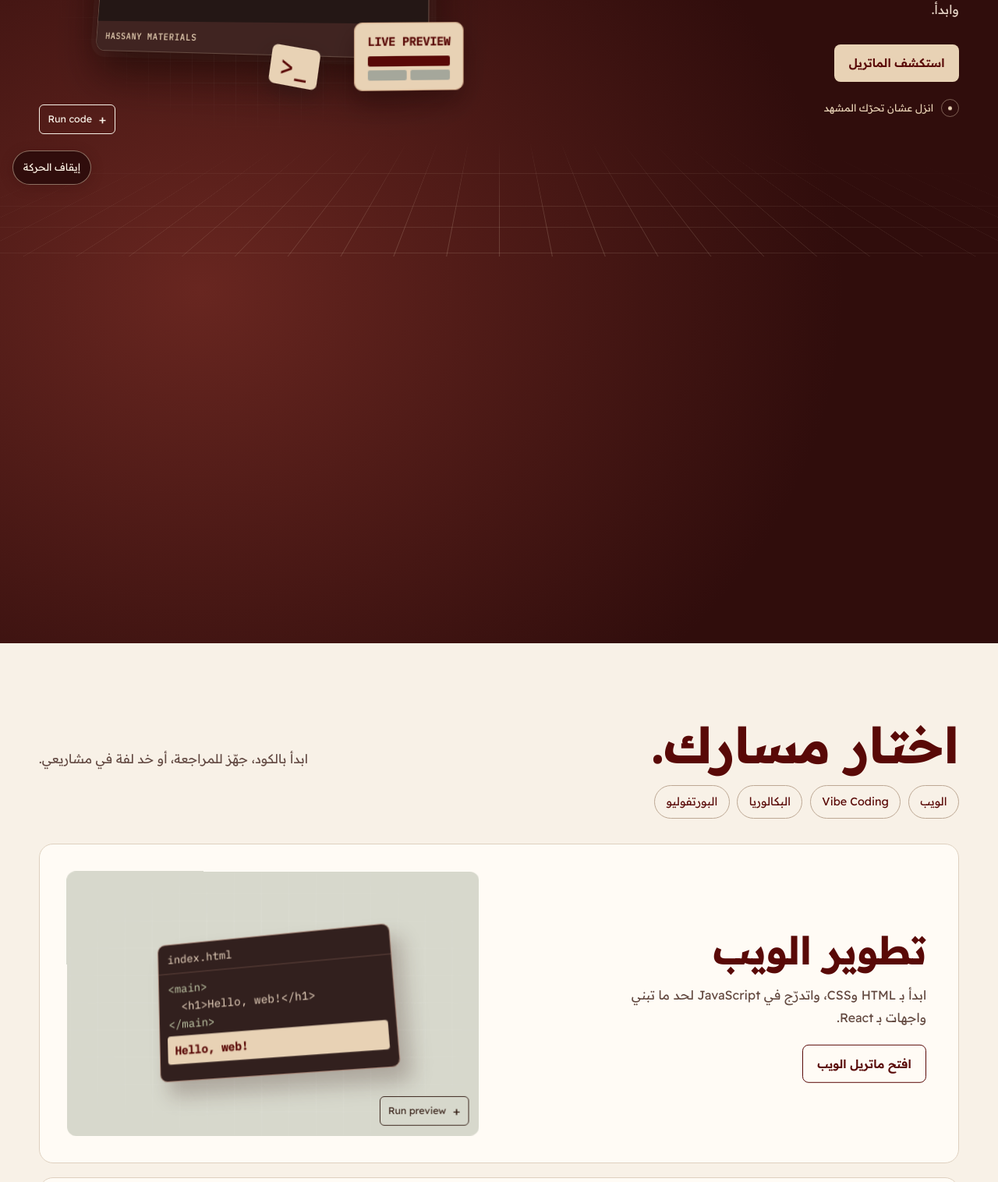
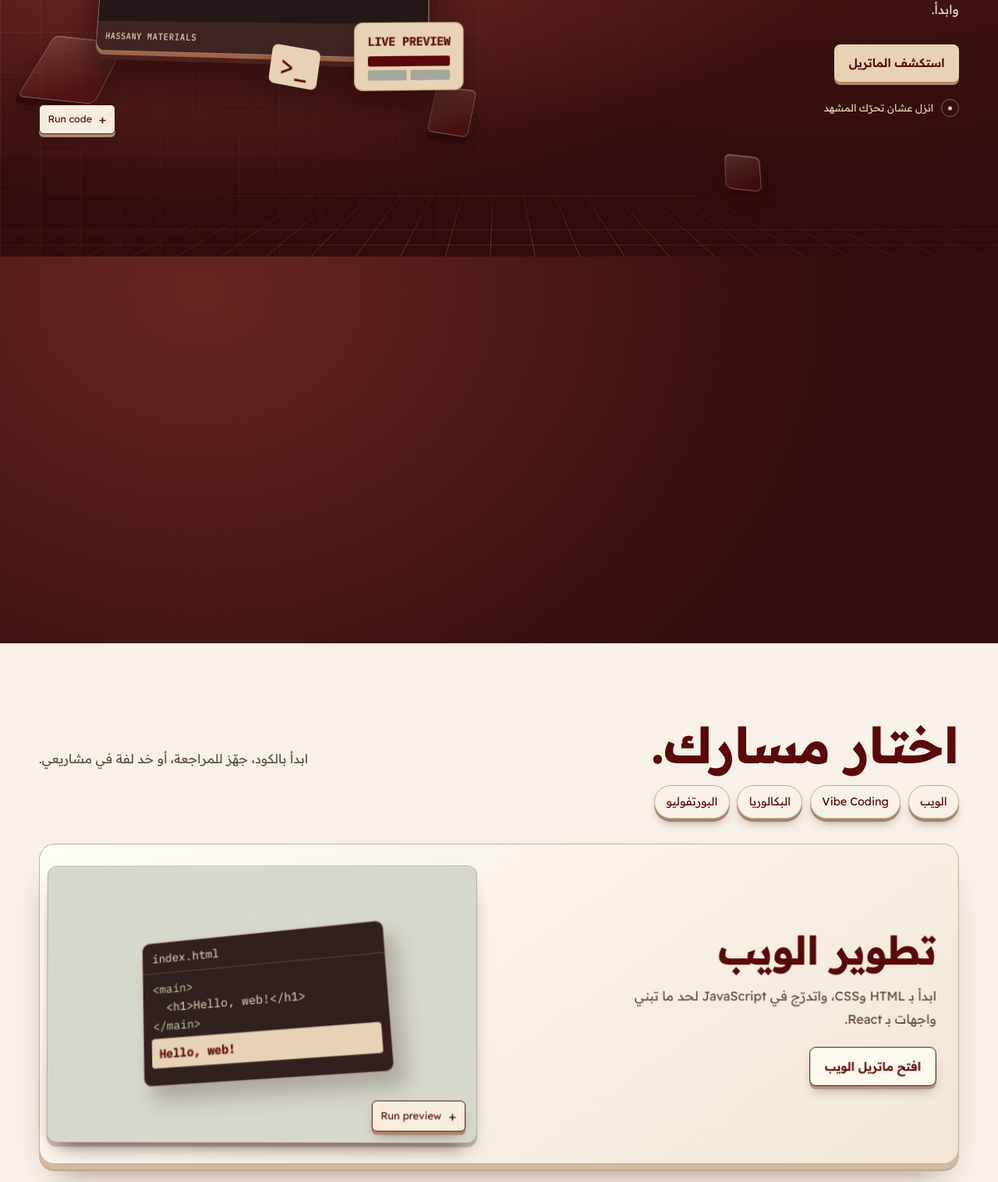
Before and after one commit to mohamedhassany/hassany-materials, a plain HTML site: page index.html in a window 1280 px wide. Shown: the part 547-2063 px from the top of the page at 78% size. Drawn offline with Linux system fonts and the light colour scheme.

Commit message:
Bring full cards into view with scroll-driven 3D depth

```diff
--- /dev/null
+++ b/depth-gallery.css
@@ -0,0 +1,90 @@
+/* The stationary stage provides the scroll bounds and perspective for the whole card. */
+body { overflow-x:clip; }
+.track-stage {
+  position:relative;
+  margin:0 0 clamp(2rem,6vw,5rem);
+  perspective:950px;
+  perspective-origin:50% 40%;
+  scroll-margin-top:1rem;
+}
+.track-stage .track {
+  margin:0;
+  border:1px solid #c4a990;
+  border-radius:20px;
+  background:linear-gradient(145deg,#fffdf6,#f2e5d5);
+  box-shadow:0 1px 0 #fff inset,0 7px 0 #d1baa2,0 9px 0 #bea68e,0 29px 42px -25px #512a23a6;
+  transform-style:preserve-3d;
+  perspective:none;
+  transform:translate3d(0,var(--entry-y,0px),var(--entry-z,0px))
+    rotateX(var(--entry-pitch,0deg)) rotateY(var(--entry-yaw,0deg)) rotateZ(var(--entry-roll,0deg));
+}
+.track-stage:has(:focus-visible) .track { transform:none; }
+.track-stage:nth-child(even) .track-copy { grid-column:2; grid-row:1; }
+.track-stage:nth-child(even) .track-art { grid-column:1; grid-row:1; }
+.track-stage .track-copy { transform:translateZ(18px); }
+.motion-on .track-stage .track-copy { transform:translate3d(0,var(--track-copy-y,0px),22px); }
+.track-stage .track-art {
+  border:1px solid #4d2b2840;
+  box-shadow:0 1px 0 #fff6 inset,0 5px 0 #623e3449,0 14px 24px -15px #3c181a;
+}
+.motion-on .track-stage .track-art {
+  transform:translate3d(var(--track-x,0px),var(--track-y,0px),calc(42px + var(--track-z,0px) * .18))
+    rotateX(calc(var(--track-rx,0deg) * .45)) rotateY(calc(var(--track-ry,0deg) * .45));
+}
+.button,.ribbon a,.art-action {
+  --edge:#a98267; --lift:0px;
+  transform:translateY(var(--lift));
+  box-shadow:0 1px 0 #fff4 inset,0 4px 0 var(--edge),0 9px 15px -7px #35191988;
+  transition:transform .2s,box-shadow .2s,background .2s,color .2s;
+}
+.outline { background:#fff8ec; --edge:#b3957f; }
+.primary { --edge:#b58866; }
+.art-action { background:#f8eddc; color:#531612; --edge:#ab8871; }
+.art:is(.is-preview,.is-pressed) .art-action,.button:hover,.ribbon a:hover { --lift:-3px; }
+.art:active .art-action,.button:active,.ribbon a:active { --lift:3px; box-shadow:0 1px 0 var(--edge); }
+
+.hero-stage {
+  background:radial-gradient(ellipse at 22% 52%,#772b25 0%,transparent 54%),
+    radial-gradient(ellipse at 83% 0%,#64211b 0%,transparent 60%),#300d0c;
+}
+.hero-stage::before {
+  content:""; position:absolute; inset:0; z-index:-2; pointer-events:none;
+  background:linear-gradient(#e8d2b515 1px,transparent 1px),linear-gradient(90deg,#e8d2b515 1px,transparent 1px);
+  background-size:clamp(27px,4vw,64px) clamp(27px,4vw,64px);
+  mask-image:linear-gradient(110deg,#000,transparent 85%);
+}
+.hero-stage .stage-grid {
+  inset:42% -56% -65%;
+  background-image:linear-gradient(#e8d2b547 1px,transparent 1px),linear-gradient(90deg,#e8d2b547 1px,transparent 1px);
+  transform:perspective(520px) rotateX(62deg) translateY(var(--grid-y,0px));
+}
+.pixel-field { position:absolute; inset:0; z-index:-1; perspective:800px; pointer-events:none; }
+.pixel-field i {
+  position:absolute; top:var(--row); left:var(--col);
+  width:var(--tile); aspect-ratio:1; border-radius:7px;
+  border:1px solid #edd0b643;
+  background:linear-gradient(155deg,#e8d2b52c,#59090754 80%);
+  box-shadow:0 8px 0 #27080794,0 21px 34px #2007047a,0 1px 0 #fff4 inset;
+  transform:rotateX(26deg) rotateY(-24deg) rotateZ(12deg);
+  animation:pixel-orbit var(--period) ease-in-out var(--phase) infinite alternate;
+}
+.pixel-field i:nth-child(1) { --row:13%; --col:9%; --tile:64px; --period:5s; --phase:-2s; }
+.pixel-field i:nth-child(2) { --row:24%; --col:15%; --tile:38px; --period:6s; --phase:-1s; }
+.pixel-field i:nth-child(3) { --row:15%; --col:40%; --tile:51px; --period:7s; --phase:-4s; }
+.pixel-field i:nth-child(4) { --row:66%; --col:7%; --tile:84px; --period:7s; --phase:-1s; }
+.pixel-field i:nth-child(5) { --row:73%; --col:43%; --tile:59px; --period:5s; --phase:-3s; }
+.pixel-field i:nth-child(6) { --row:84%; --col:72%; --tile:42px; --period:6s; --phase:-3s; }
+.hero-console { border-color:#e8d2b592; box-shadow:0 5px 0 #a26348,0 11px 0 #4d211c,0 40px 64px #190605b0; }
+@keyframes pixel-orbit {
+  to { transform:translate3d(0,-22px,55px) rotateX(42deg) rotateY(9deg) rotateZ(2deg); }
+}
+@media (max-width:720px) {
+  .track-stage:nth-child(even) .track-copy,.track-stage:nth-child(even) .track-art { grid-area:auto; }
+  .motion-on .track-stage .track-art { transform:translateZ(14px); }
+  .pixel-field { opacity:.67; }
+  .pixel-field i:nth-child(3) { --row:62%; }
+  .pixel-field i:nth-child(4) { --row:81%; }
+}
+@media (prefers-reduced-motion:reduce) {
+  .button,.ribbon a,.art-action { transform:none; }
+}
--- a/index.html
+++ b/index.html
@@ -10,8 +10,9 @@
   <link rel="preconnect" href="https://fonts.gstatic.com" crossorigin>
   <link href="https://fonts.googleapis.com/css2?family=IBM+Plex+Mono:wght@400;500&family=Manrope:wght@500;700;800&family=Readex+Pro:wght@400;500;600;700&display=swap" rel="stylesheet">
   <link rel="stylesheet" href="materials.css?v=motion-controls">
-  <link rel="stylesheet" href="showreel.css?v=motion-controls">
-  <script src="materials.js?v=motion-controls" defer></script>
+  <link rel="stylesheet" href="showreel.css?v=depth-gallery">
+  <link rel="stylesheet" href="depth-gallery.css">
+  <script src="materials.js?v=depth-gallery" defer></script>
 </head>
 <body id="top">
   <a class="skip" href="#materials">روح للماتريل</a>
@@ -26,6 +27,9 @@
     <section class="hero">
       <div class="hero-stage">
         <div class="stage-grid" aria-hidden="true"></div>
+        <div class="pixel-field" aria-hidden="true">
+          <i></i><i></i><i></i><i></i><i></i><i></i>
+        </div>
         <div class="wrap hero-grid">
         <div class="hero-copy">
           <p class="overline">ماتريل محمد حساني</p>
@@ -55,7 +59,7 @@
       <div class="ribbon">
         <a href="#web">الويب</a><a href="#vibe" dir="ltr">Vibe Coding</a><a href="#school">البكالوريا</a><a href="#work">البورتفوليو</a>
       </div>
-      <article class="track web" id="web">
+      <div class="track-stage" id="web"><article class="track web">
         <div class="track-copy">
           <h3>تطوير الويب</h3><p>ابدأ بـ HTML وCSS، واتدرّج في JavaScript لحد ما تبني واجهات بـ React.</p>
           <a class="button outline" href="https://frontend-step.vercel.app/" target="_blank" rel="noopener noreferrer">افتح ماتريل الويب</a>
@@ -64,8 +68,8 @@
           <span class="scene" aria-hidden="true"><span class="frame"><span class="frame-bar">index.html</span><span class="editor-code"><em>&lt;main&gt;</em><br>&nbsp; &lt;h1&gt;Hello, web!&lt;/h1&gt;<br><em>&lt;/main&gt;</em></span><span class="preview">Hello, web!</span></span></span>
           <span class="art-action" dir="auto">Run preview <i>+</i></span>
         </button>
-      </article>
-      <article class="track vibe" id="vibe">
+      </article></div>
+      <div class="track-stage" id="vibe"><article class="track vibe">
         <div class="track-copy">
           <h3>Vibe Coding</h3><p>حوّل فكرتك لمشروع صغير مع أدوات الذكاء الاصطناعي. اتعلّم توصف اللي عايزه، تراجع الناتج وتعدّل عليه.</p>
           <a class="button outline" href="https://vibe-lab-workshop.vercel.app/" target="_blank" rel="noopener noreferrer">افتح الورشة</a>
@@ -74,8 +78,8 @@
           <span class="scene" aria-hidden="true"><span class="frame"><span class="frame-bar">Vibe Lab</span><span class="prompt">Build a landing page</span><span class="output"><i></i><i></i><i></i></span></span></span>
           <span class="art-action" dir="auto">Generate <i>+</i></span>
         </button>
-      </article>
-      <article class="track school" id="school">
+      </article></div>
+      <div class="track-stage" id="school"><article class="track school">
         <div class="track-copy">
           <h3>بكالوريا تانية ثانوي</h3><p>ادخل على ماتريل الصف التاني الثانوي، واستخدمها عشان ترتّب مذاكرتك وترجع للمحتوى وقت المراجعة.</p>
           <a class="button outline" href="https://sec2-baccalaureate.vercel.app/" target="_blank" rel="noopener noreferrer">افتح ماتريل البكالوريا</a>
@@ -84,8 +88,8 @@
           <span class="scene" aria-hidden="true"><span class="book-model"><span class="book-leaf"><b>مراجعة</b><i></i><i></i><i></i></span><span class="book-front"><small>الصف الثاني الثانوي</small><b>بكالوريا</b><span>دفتر المراجعة</span></span></span></span>
           <span class="art-action" dir="auto">افتح الكتاب <i>+</i></span>
         </button>
-      </article>
-      <article class="track work" id="work">
+      </article></div>
+      <div class="track-stage" id="work"><article class="track work">
         <div class="track-copy">
           <h3>البورتفوليو</h3><p>شوف مشاريع محمد حساني في تصميم وتطوير الويب، واتعرّف على الشغل اللي ورا الماتريل.</p>
           <a class="button outline" href="https://my-portfolio-gamma-two-39.vercel.app/" target="_blank" rel="noopener noreferrer">شوف البورتفوليو</a>
@@ -94,7 +98,7 @@
           <span class="scene" aria-hidden="true"><span class="frame"><span class="frame-bar">Mohamed Hassany</span><span class="gallery"><i>Web</i><i>UI</i><i>JS</i></span><strong>Selected work</strong></span></span>
           <span class="art-action" dir="auto">شوف المعرض <i>+</i></span>
         </button>
-      </article>
+      </article></div>
     </section>
   </main>
   <footer id="contact">
@@ -103,6 +107,5 @@
       <div class="footer-contact"><h2>عندك سؤال عن الماتريل؟</h2><div class="footer-links"><a href="https://wa.me/201022841585" target="_blank" rel="noopener noreferrer">كلّمني على واتساب</a><a href="https://github.com/mohamedhassany" target="_blank" rel="noopener noreferrer">GitHub</a><a href="https://www.instagram.com/mo7amed_hassany" target="_blank" rel="noopener noreferrer">Instagram</a></div></div>
     </div>
   </footer>
-  <button class="motion-toggle" type="button" hidden>إيقاف الحركة</button>
 </body>
 </html>
--- a/materials.css
+++ b/materials.css
@@ -73,8 +73,6 @@ h1 em { font-style:normal; color:var(--cream); }
   margin-bottom:1.1rem; padding:clamp(1rem,3vw,2.15rem); border:1px solid var(--line); border-radius:18px;
   background:#fffbf5; scroll-margin-top:1rem;
 }
-.track:nth-of-type(even) .track-copy { grid-column:2; grid-row:1; }
-.track:nth-of-type(even) .track-art { grid-column:1; grid-row:1; }
 .track-copy { padding-inline:.4rem; }
 .track h3 { margin-bottom:.65rem; color:var(--wine); font-size:clamp(1.65rem,4vw,3.1rem); line-height:1.35; }
 .track-copy p { max-width:43ch; margin-bottom:1.25rem; color:#62483f; }
@@ -141,7 +139,6 @@ footer { background:#300d0c; color:var(--paper); padding-block:3rem; }
   .hero-grid,.track { grid-template-columns:1fr; }
   .hero-grid { padding-block:3rem 1.5rem; gap:1rem; }
   .hero-art { min-height:270px; }
-  .track:nth-of-type(even) .track-copy,.track:nth-of-type(even) .track-art { grid-area:auto; }
 }
 @media(prefers-reduced-motion:reduce) {
   html:not(.motion-on) { scroll-behavior:auto; }
--- a/materials.js
+++ b/materials.js
@@ -7,31 +7,12 @@ const siteHeader = document.querySelector('.site-header');
 const hero = document.querySelector('.hero');
 const heroStage = document.querySelector('.hero-stage');
 const heroArt = document.querySelector('.hero-art');
-const motionToggle = document.querySelector('.motion-toggle');
-let motionOverride;
-
-function motionEnabled() {
-  return motionOverride ?? !reducedMotion.matches;
-}
+const stages = [...document.querySelectorAll('.track-stage')];
 
 function applyMotionPreference() {
-  const enabled = motionEnabled();
-  root.classList.toggle('motion-on', enabled);
-  root.classList.toggle('motion-paused', !enabled);
-  motionToggle.textContent = enabled ? 'إيقاف الحركة' : 'تشغيل الأنيميشن 3D';
-  motionToggle.hidden = false;
+  root.classList.toggle('motion-on', !reducedMotion.matches);
   scheduleScrollArt();
 }
-
-motionToggle.addEventListener('click', () => {
-  const before = hero.getBoundingClientRect().bottom;
-  motionOverride = !motionEnabled();
-  applyMotionPreference();
-  if (before <= 0) {
-    const after = hero.getBoundingClientRect().bottom;
-    scrollBy({ top: after - before, behavior: 'instant' });
-  }
-});
 
 artwork.forEach((button) => {
   button.addEventListener('pointerenter', (event) => {
@@ -83,15 +64,28 @@ function updateHero() {
 
 function updateScrollArt() {
   scheduled = false;
-  if (!root.classList.contains('motion-on')) return;
+  const gentle = reducedMotion.matches;
   const distance = Math.max(1, root.scrollHeight - innerHeight);
   root.style.setProperty('--page-progress', clamp(scrollY / distance, 0, 1));
-  if (visibleArtwork.has(heroArt)) updateHero();
+  if (!gentle && visibleArtwork.has(heroArt)) updateHero();
+
+  for (const stage of stages) {
+    const bounds = stage.getBoundingClientRect();
+    const progress = clamp((innerHeight - bounds.top) / (innerHeight * .58), 0, 1);
+    const remaining = (1 - progress) ** 1.6;
+    const side = stage.matches('#web, #school') ? 1 : -1;
+    stage.style.setProperty('--entry-z', `${remaining * (gentle ? -28 : -490)}px`);
+    stage.style.setProperty('--entry-y', `${remaining * (gentle ? 8 : 85)}px`);
+    stage.style.setProperty('--entry-pitch', `${remaining * (gentle ? 0 : 48)}deg`);
+    stage.style.setProperty('--entry-yaw', `${remaining * side * (gentle ? 0 : 34)}deg`);
+    stage.style.setProperty('--entry-roll', `${remaining * side * (gentle ? 0 : -7)}deg`);
+  }
+  if (gentle) return;
 
   for (const button of visibleArtwork) {
     const panel = button.closest('.track');
     if (!panel) continue;
-    const bounds = panel.getBoundingClientRect();
+    const bounds = panel.parentElement.getBoundingClientRect();
     const offset = (bounds.top + bounds.height / 2 - innerHeight / 2) / innerHeight;
     const progress = clamp(offset * 1.7, -1, 1);
     const direction = panel.matches('.web, .school') ? 1 : -1;
@@ -113,7 +107,7 @@ function updateScrollArt() {
 }
 
 function scheduleScrollArt() {
-  if (scheduled || !root.classList.contains('motion-on')) return;
+  if (scheduled) return;
   scheduled = true;
   requestAnimationFrame(updateScrollArt);
 }
--- a/showreel.css
+++ b/showreel.css
@@ -48,13 +48,7 @@
     rotateX(calc(var(--hero-rx,0deg) + var(--pointer-rx,0deg)))
     rotateY(calc(var(--hero-ry,0deg) + var(--pointer-ry,0deg)));
 }
-.track { position:relative; perspective:1100px; }
 .track-art { overflow:clip; }
-.motion-on .track .track-art {
-  transform:translate3d(var(--track-x,0px),var(--track-y,0px),var(--track-z,0px))
-    rotateX(var(--track-rx,0deg)) rotateY(var(--track-ry,0deg));
-}
-.motion-on .track .track-copy { transform:translate3d(0,var(--track-copy-y,0px),0); }
 .motion-on .track-art .scene {
   transform:translate3d(0,var(--scroll-shift,0px),25px)
     rotateX(var(--pointer-rx,0deg)) rotateY(calc(var(--scroll-tilt,0deg) + var(--pointer-ry,0deg)));
@@ -81,14 +75,6 @@
 .art:is(.is-pressed,.is-preview) .ui-preview .ui-layout i:nth-child(3) { animation-delay:.16s; }
 .art:is(.is-pressed,.is-preview) .preview { transform:translateY(-.42rem) rotateX(14deg) scale(1.05); }
 .art:is(.is-pressed,.is-preview) .gallery i { transform:translateY(-.7rem) rotateY(-29deg); }
-.motion-toggle {
-  position:fixed; z-index:9; inset:auto auto 1rem 1rem; cursor:pointer; min-height:44px;
-  padding:.45rem .8rem; border-radius:99px; border:1px solid #e8d2b580;
-  background:#300d0c; color:#fff4e6; font:inherit; font-size:.8rem; box-shadow:0 3px 16px #300d0c40;
-}
-.motion-paused *, .motion-paused *::before, .motion-paused *::after {
-  animation:none !important; transition:none !important; scroll-behavior:auto !important;
-}
 @keyframes console-showreel {
   0%,100% { transform:rotateX(9deg) rotateY(-12deg) translateZ(12px); }
   50% { transform:rotateX(16deg) rotateY(8deg) translate3d(0,-12px,32px); }
@@ -112,11 +98,9 @@
   }
   .motion-on .track-art .scene { width:78%; }
   .motion-on .scroll-cue { margin:.75rem 0 0; }
-  .motion-toggle { bottom:.6rem; left:.6rem; }
 }
 @media (max-width:720px) and (max-height:790px) {
   .motion-on .hero { height:auto; }
   .motion-on .hero-stage { position:relative; height:auto; }
   .motion-on .hero-grid { min-height:0; }
 }
-.motion-paused .scroll-meter { display:none; }
```
